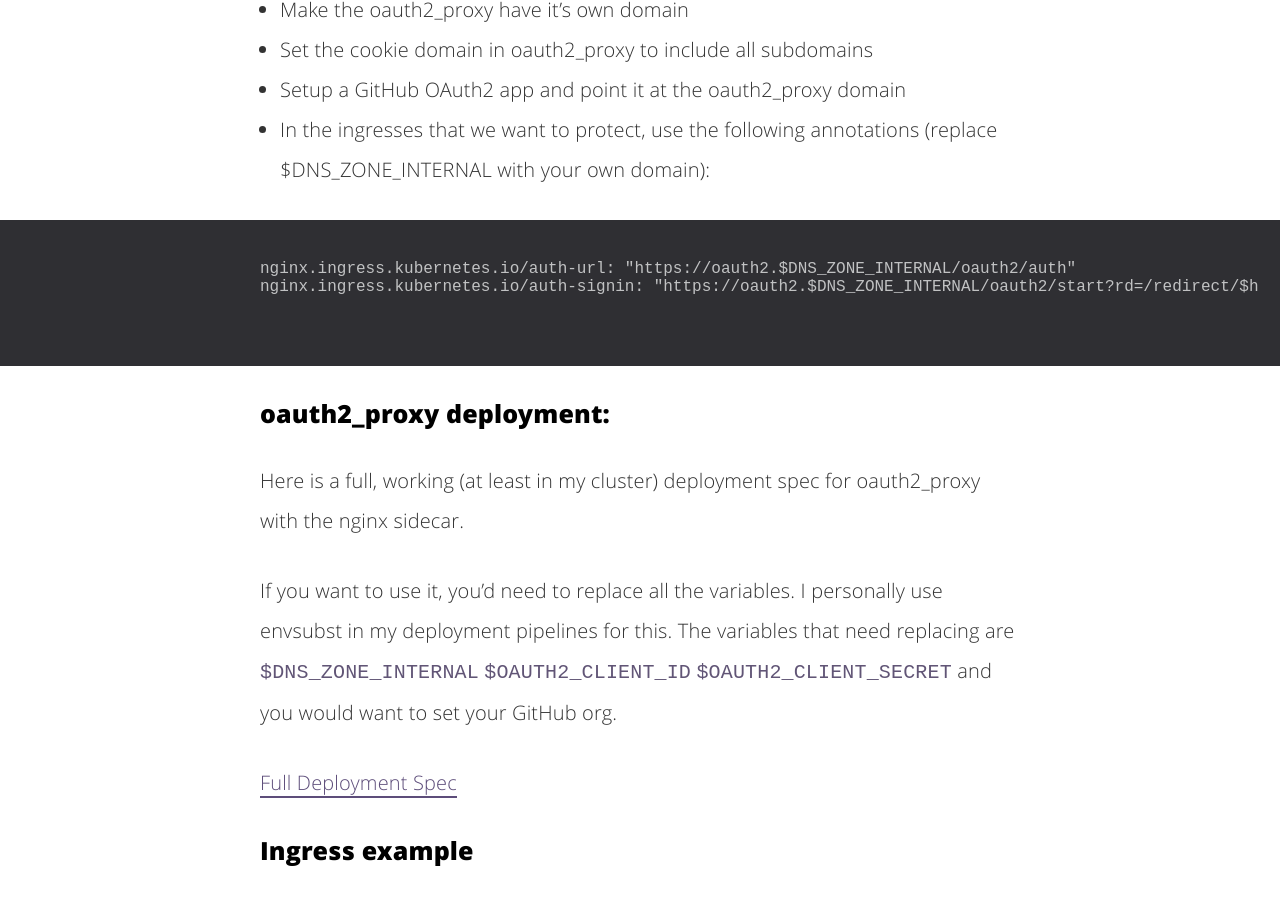
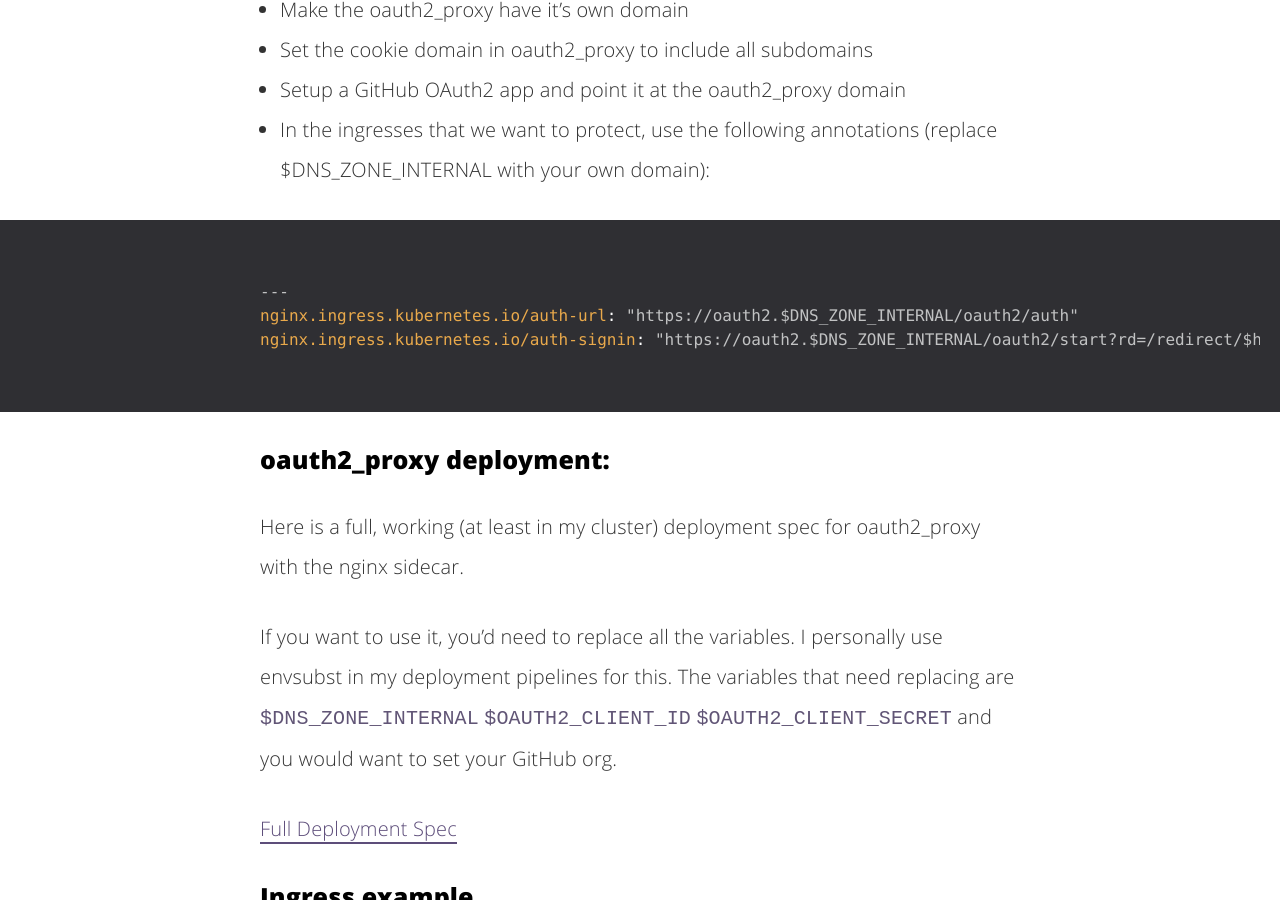
Before and after one commit to callum-p/callumpember.com, a Jekyll site: the page built from _posts/2019-03-15-Kubernetes-A-Single-OAuth2-Proxy-For-Multiple-Ingresses.md, in a window 1280 px wide and 900 px high, scrolled down 1813 px. Built offline with Jekyll 4.4.1, drawn with Linux system fonts in a browser that asks for light colours; comment, search, counter and statistics services are not loaded.

Commit message:
Use yaml highlight instead of code block

````diff
--- a/_posts/2019-03-15-Kubernetes-A-Single-OAuth2-Proxy-For-Multiple-Ingresses.md
+++ b/_posts/2019-03-15-Kubernetes-A-Single-OAuth2-Proxy-For-Multiple-Ingresses.md
@@ -30,10 +30,12 @@ Out of the box, sadly yes. But with a slight modification of the deployment, we
 - Setup a GitHub OAuth2 app and point it at the oauth2_proxy domain
 - In the ingresses that we want to protect, use the following annotations (replace $DNS_ZONE_INTERNAL with your own domain):
 
-```
+{% highlight yaml %}
+---
 nginx.ingress.kubernetes.io/auth-url: "https://oauth2.$DNS_ZONE_INTERNAL/oauth2/auth"
 nginx.ingress.kubernetes.io/auth-signin: "https://oauth2.$DNS_ZONE_INTERNAL/oauth2/start?rd=/redirect/$http_host$request_uri"
-```
+
+{% endhighlight %}
 
 
 ### oauth2_proxy deployment:
````
